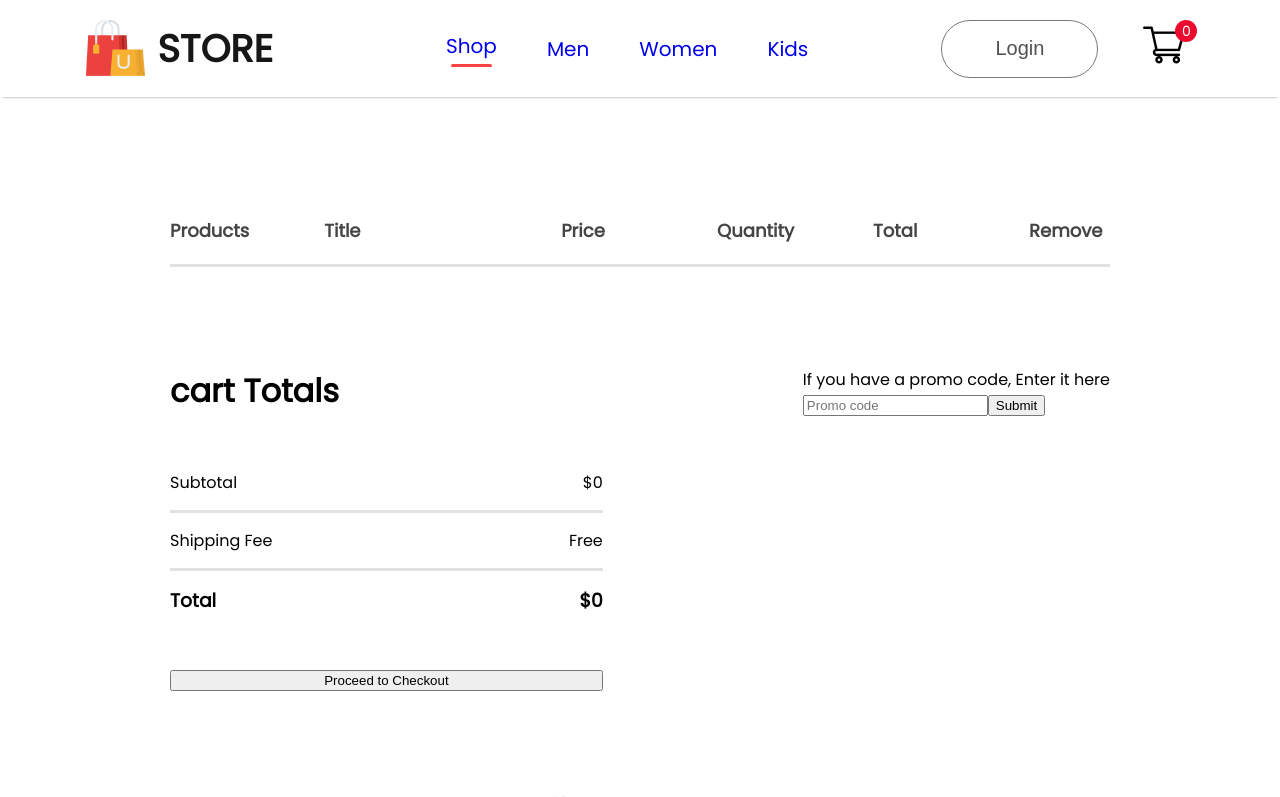
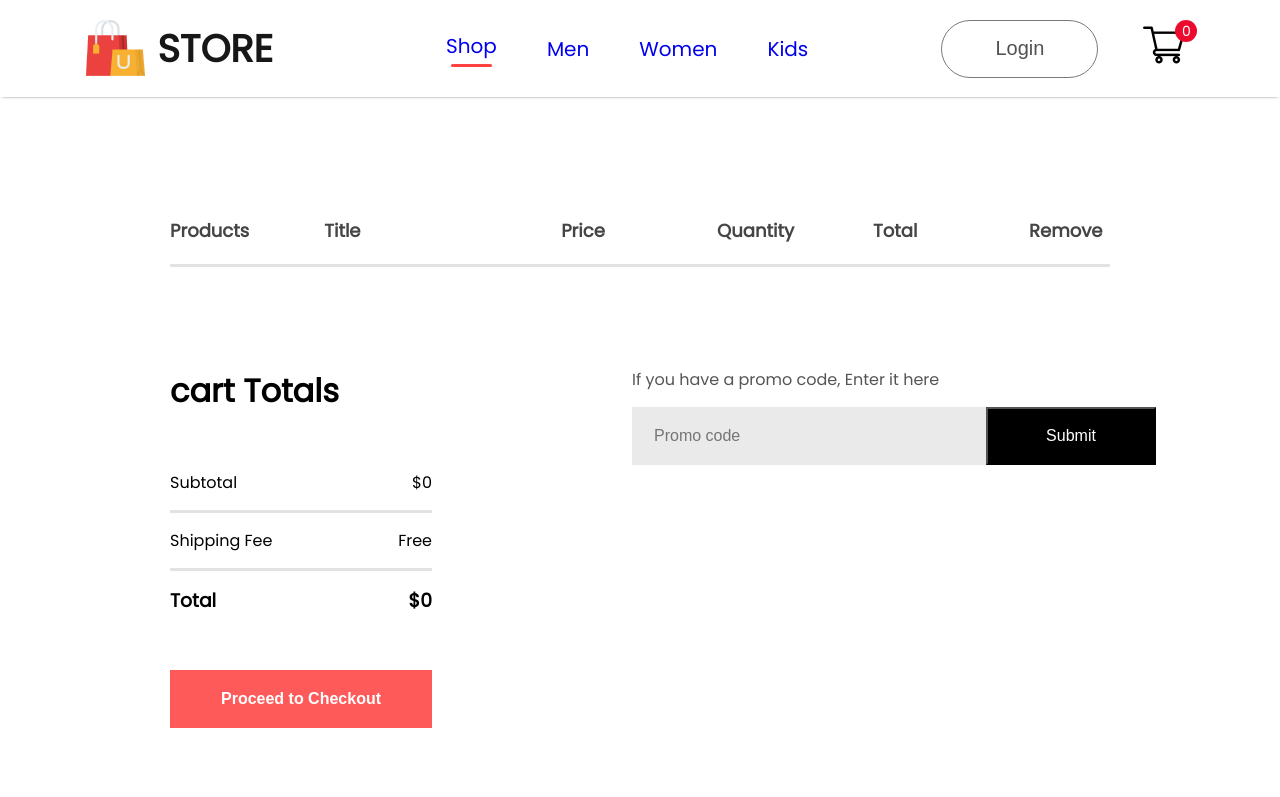
Before and after one commit to AnastasiiaYurchenko/online-store, a React (Create React App) app: page /online-store/cart in a window 1280 px wide. Shown: the top 797 px of the page. Built offline with nearby package versions, Linux system fonts and the light colour scheme.

Commit message:
add logic, styles for cart total in CartItems

```diff
--- a/src/components/CartItems/CartItems.css
+++ b/src/components/CartItems/CartItems.css
@@ -59,3 +59,51 @@
     justify-content: space-between;
     padding: 15px 0px;
 }
+
+.cartitems-total button{
+    width: 262px;
+    height: 58px;
+    outline: none;
+    border: none;
+    background: #ff5a5a;
+    color: #fff;
+    font-size: 16px;
+    font-weight: 600;
+    cursor: pointer;
+}
+
+.cartitems-promocode{
+    flex: 1;
+    font-size: 16px;
+    font-weight: 500;
+}
+
+.cartitems-promocode p{
+    color: #555;
+}
+
+.cartitems-promobox{
+    width: 504px;
+    margin-top: 15px;
+    padding-left: 20px;
+    height: 58px;
+    background: #eaeaea;
+}
+
+.cartitems-promobox input{
+    border: none;
+    outline: none;
+    background: transparent;
+    font-size: 16px;
+    width: 330px;
+    height: 50px;
+}
+
+.cartitems-promobox button{
+    width: 170px;
+    height: 58px;
+    font-size: 16px;
+    background: #000;
+    color: #fff;
+    cursor: pointer;
+}
--- a/src/components/CartItems/CartItems.jsx
+++ b/src/components/CartItems/CartItems.jsx
@@ -4,7 +4,7 @@ import { ShopContext } from 'context/ShopContext';
 import remove_icon from '../assets/cart_cross_icon.png';
 
 const CartItems = () => {
-    const { all_product, cartItems, removeFromCart } = useContext(ShopContext);
+    const { getTotalCartAmount, all_product, cartItems, removeFromCart } = useContext(ShopContext);
   return (
     <div className='cartitems'>
           <div className="cartitems-format-main">
@@ -41,7 +41,7 @@ const CartItems = () => {
                   <div>
                       <div className="cartitems-total-item">
                           <p>Subtotal</p>
-                          <p>${0}</p>
+                          <p>${getTotalCartAmount()}</p>
                       </div>
                       <hr />
                       <div className="cartitems-total-item">
@@ -51,7 +51,7 @@ const CartItems = () => {
                       <hr />
                       <div className="cartitems-total-item">
                           <h3>Total</h3>
-                          <h3>${0}</h3>
+                          <h3>${getTotalCartAmount()}</h3>
                       </div>
                   </div>
                   <button>Proceed to Checkout</button>
--- a/src/context/ShopContext.jsx
+++ b/src/context/ShopContext.jsx
@@ -20,14 +20,25 @@ const ShopContextProvider = (props) => {
 
     const addToCart = (itemId) => {
         setCartItems((prev) => ({ ...prev, [itemId]: prev[itemId] + 1 }));
-        console.log(cartItems)
+        // console.log(cartItems)
     }
 
     const removeFromCart = (itemId) => {
         setCartItems((prev)=> ({...prev, [itemId]:prev[itemId]-1}))
     }
 
-    const contextValue = { all_product, cartItems, addToCart, removeFromCart };
+    const getTotalCartAmount = () => {
+        let totalAmount = 0;
+        for (const item in cartItems) {
+            if (cartItems[item] > 0) {
+                let itemInfo = all_product.find((product) => product.id === Number(item))
+                totalAmount += itemInfo.new_price * cartItems[item];
+            }
+            return totalAmount;
+        }
+    }
+
+    const contextValue = { getTotalCartAmount, all_product, cartItems, addToCart, removeFromCart };
 
     return (
         <ShopContext.Provider value={contextValue}>
```
